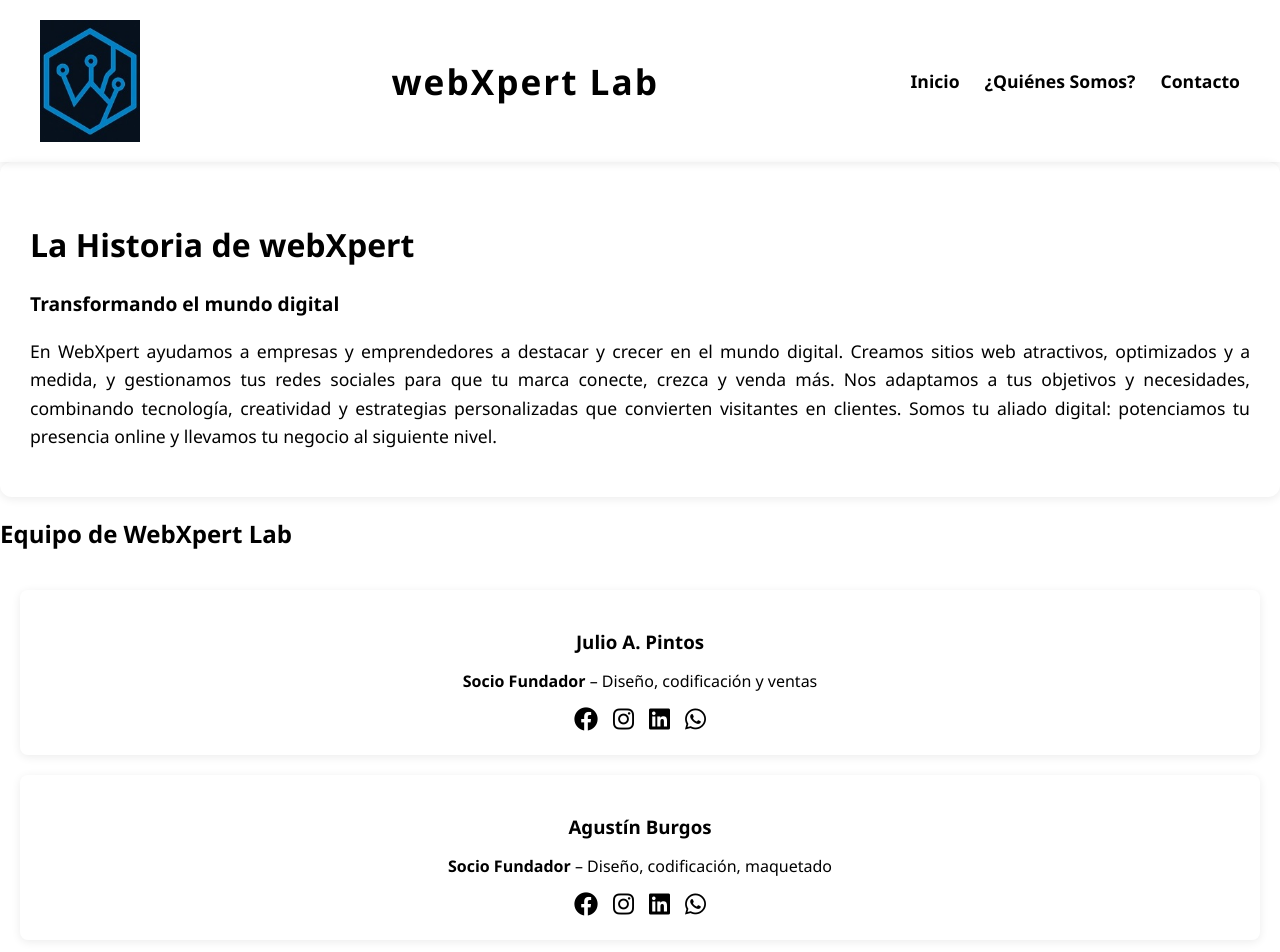
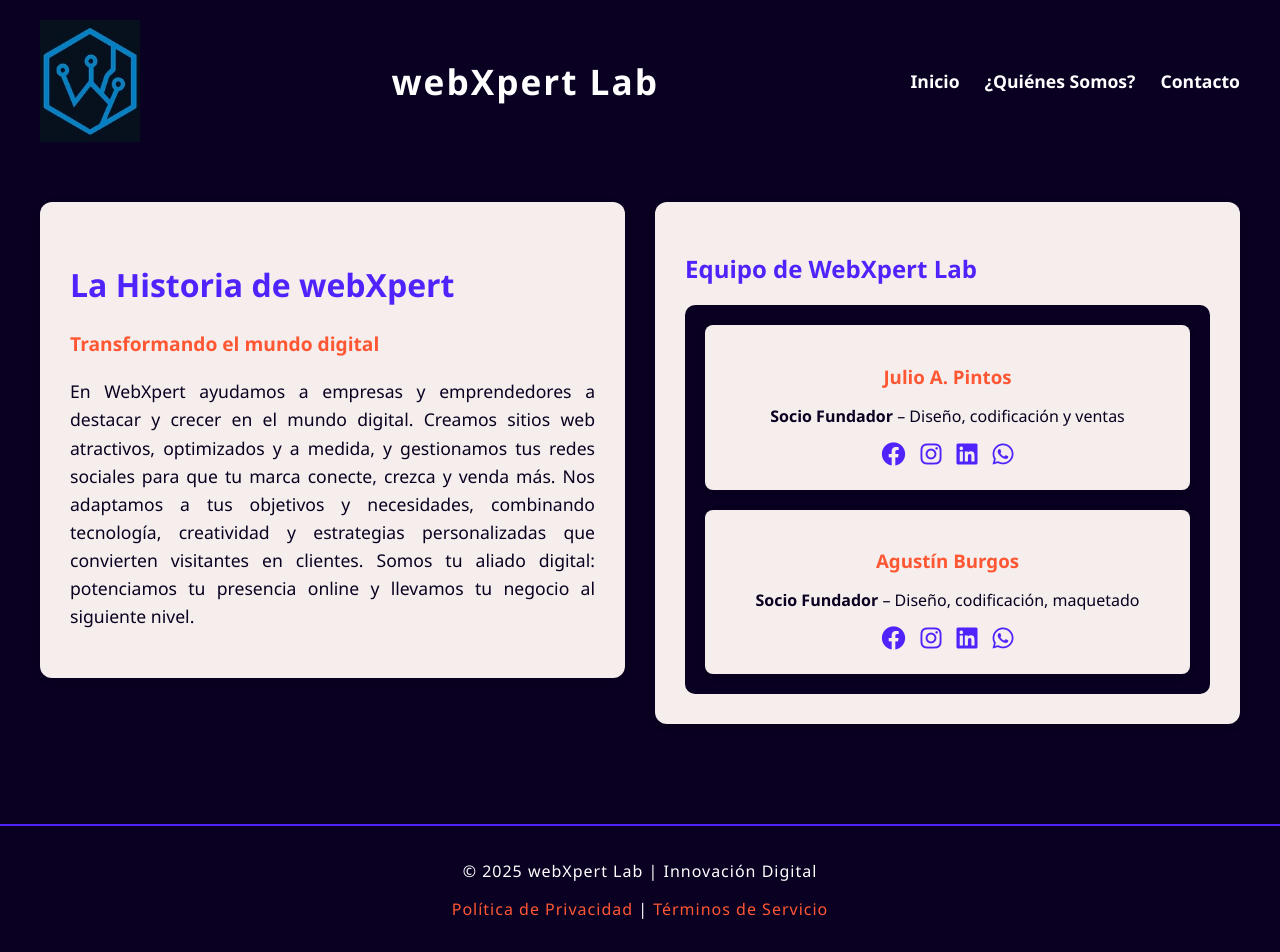
Before and after one commit to GreeMK/webxpert, a website: page pages/nosotros.html in a window 1280 px wide. Shown: the top 952 px of the page. Drawn offline with Linux system fonts and the light colour scheme.

Commit message:
Fix nosotros.html styling - correct CSS import path and HTML structure

```diff
--- a/assets/css/pages/about.css
+++ b/assets/css/pages/about.css
@@ -1,4 +1,4 @@
-@import url('./variables.css');
+@import url('../base/variables.css');
 
 body {
     font-family: 'Segoe UI', Arial, sans-serif;
@@ -160,3 +160,23 @@ footer {
     border-top: 2px solid var(--color-primary);
     margin-top: 40px;
 }
+
+footer a {
+    color: var(--color-accent);
+    text-decoration: none;
+    transition: color 0.3s;
+}
+
+footer a:hover {
+    color: var(--color-highlight);
+}
+
+/* Estilos adicionales para asegurar consistencia */
+main {
+    background: var(--color-bg-dark);
+    min-height: calc(100vh - 200px);
+}
+
+.equipo {
+    display: none; /* Ocultamos la clase antigua */
+}
--- a/pages/nosotros.html
+++ b/pages/nosotros.html
@@ -54,6 +54,7 @@
     </header>
 
     <main>
+        <div class="contenedor">
             <section class="hero">
                 <h2>La Historia de webXpert</h2>
                 <h3>Transformando el mundo digital</h3>
@@ -62,7 +63,7 @@
                 </p>
             </section>
 
-        <section class="equipo">
+            <section class="nueva">
                 <h2>Equipo de WebXpert Lab</h2>
                 <div class="integrantes">
                     <div class="integrante">
@@ -88,6 +89,7 @@
                     </div>
                 </div>
             </section>
+        </div>
     </main>
 
     <footer>
```
Lines whose indentation alone changed are shown as unchanged.
